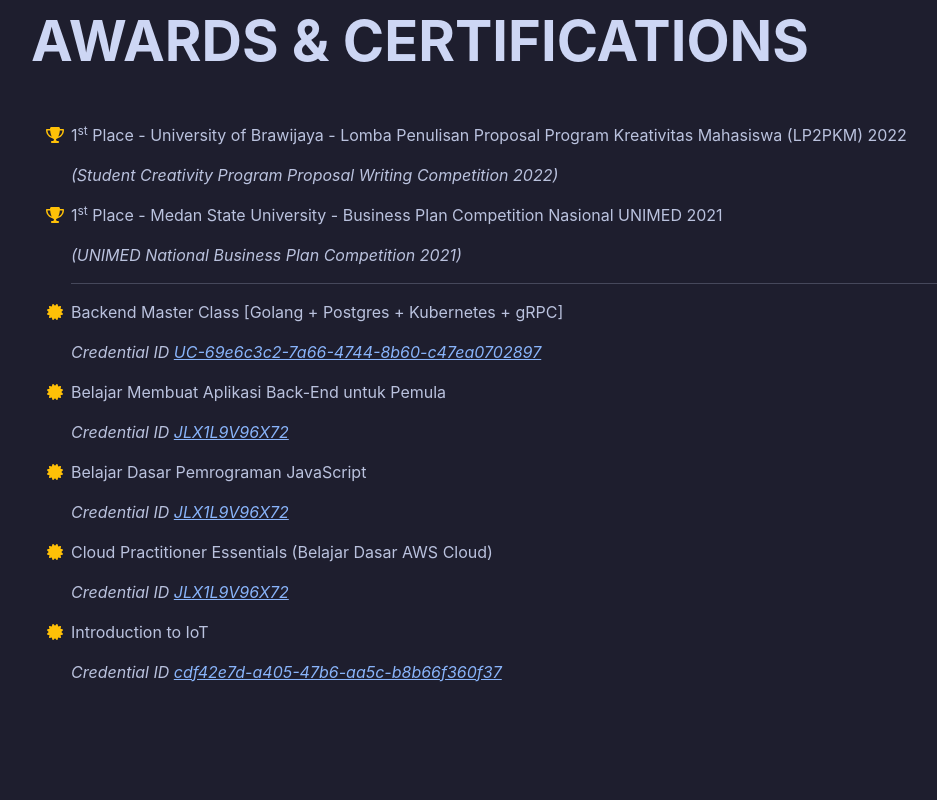
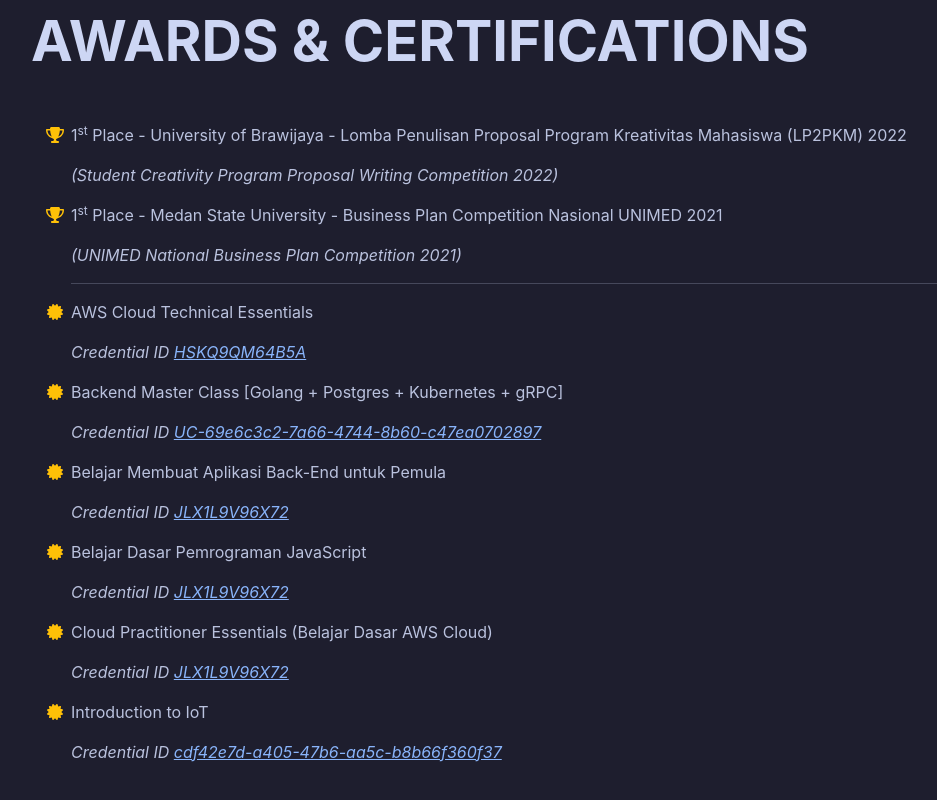
Before and after one commit to bagashiz/bagashiz.github.io, a plain HTML site: page index.html in a window 1280 px wide. Shown: the part 4498-5298 px from the top of the page, without its empty margins (289-1226 px from the left). Drawn offline with nearby package versions, Linux system fonts and the light colour scheme; a web font is replaced by a local one.

Commit message:
add new certification

```diff
--- a/index.html
+++ b/index.html
@@ -223,6 +223,14 @@
           <li>
             <p>
               <span class="fa-li"><i class="fas fa-certificate text-warning"></i></span>
+              AWS Cloud Technical Essentials
+            </p>
+            <p><em>Credential ID <a href="https://www.coursera.org/account/accomplishments/certificate/HSKQ9QM64B5A"
+                  target="_blank">HSKQ9QM64B5A</a></em></p>
+          </li>
+          <li>
+            <p>
+              <span class="fa-li"><i class="fas fa-certificate text-warning"></i></span>
               Backend Master Class [Golang + Postgres + Kubernetes + gRPC]
             </p>
             <p><em>Credential ID <a href="https://www.udemy.com/certificate/UC-69e6c3c2-7a66-4744-8b60-c47ea0702897/"
```
